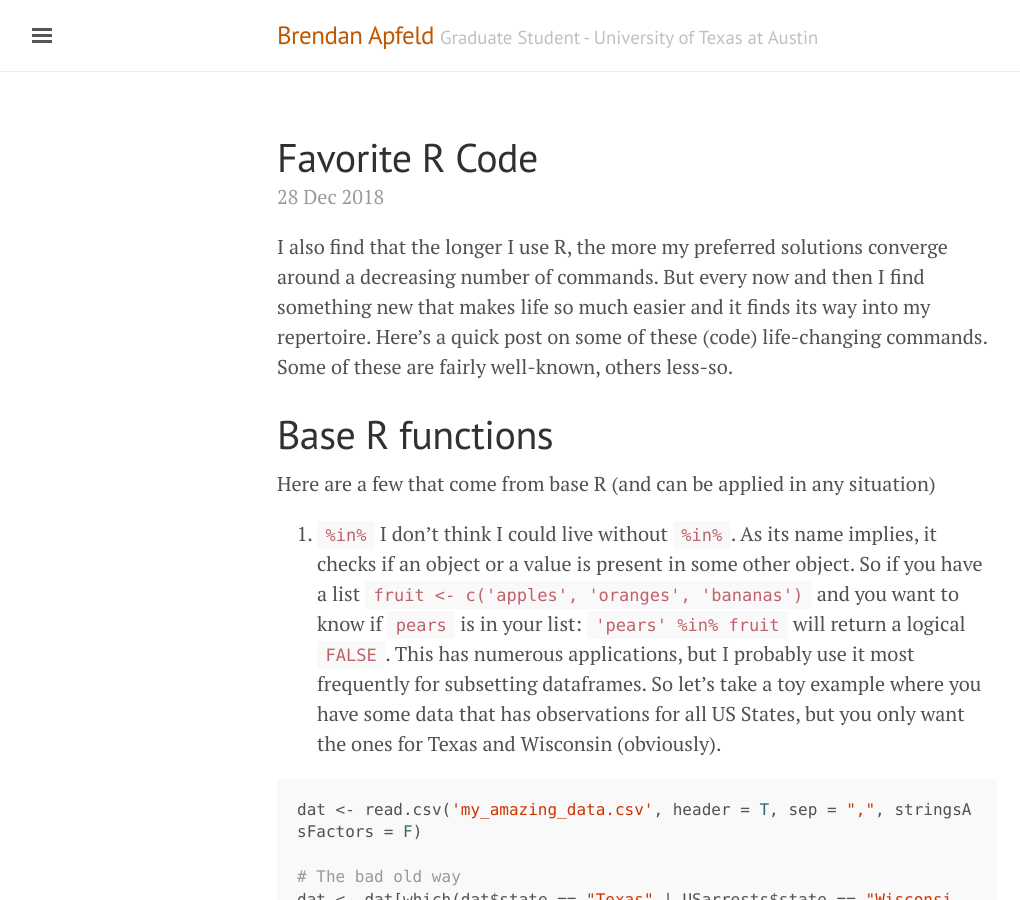
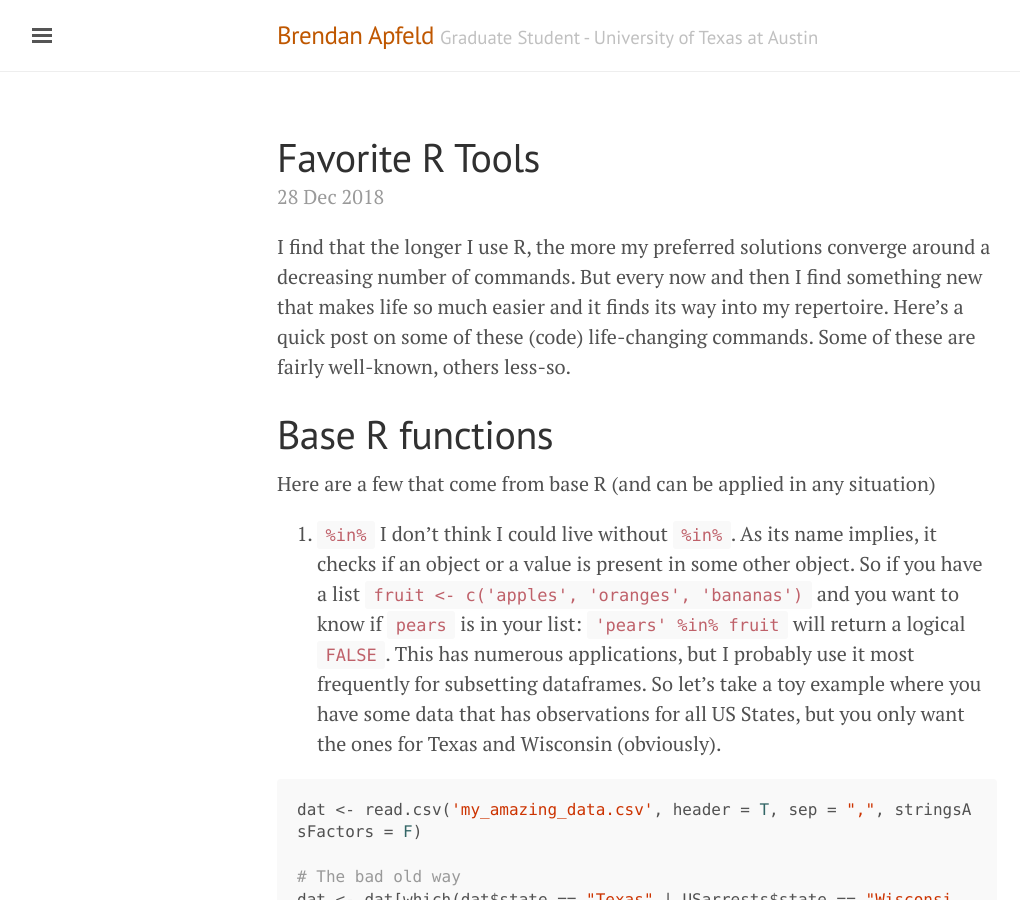
Before and after one commit to bapfeld/bapfeld.github.io, a Jekyll site: the page built from _posts/2018-12-28-favorite-r-tools.md, in a window 1280 px wide and 900 px high. Shown: the whole window, without its empty margins (3-1023 px from the left). Built offline with Jekyll 4.4.1, drawn with Linux system fonts in a browser that asks for light colours.

Commit message:
change title

```diff
--- a/_posts/2018-12-28-favorite-r-tools.md
+++ b/_posts/2018-12-28-favorite-r-tools.md
@@ -1,10 +1,10 @@
 ---
 layout: post
-title: "Favorite R Code"
+title: "Favorite R Tools"
 categories: [Code]
 tags: [R, Workflow]
 ---
-I also find that the longer I use R, the more my preferred solutions converge around a decreasing number of commands. But every now and then I find something new that makes life so much easier and it finds its way into my repertoire. Here's a quick post on some of these (code) life-changing commands. Some of these are fairly well-known, others less-so.
+I find that the longer I use R, the more my preferred solutions converge around a decreasing number of commands. But every now and then I find something new that makes life so much easier and it finds its way into my repertoire. Here's a quick post on some of these (code) life-changing commands. Some of these are fairly well-known, others less-so.
 
 # Base R functions
 Here are a few that come from base R (and can be applied in any situation)
```
